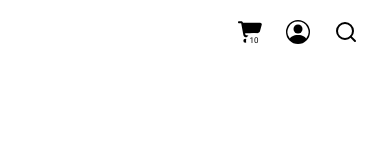
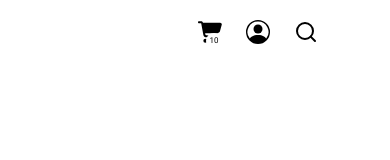
Before and after one commit to sani1426/next-project, a Next.js app: page / in a window 390 px wide. Shown: the top 160 px of the page. Built offline with nearby package versions, Linux system fonts and the light colour scheme.

Commit message:
update Navbar.jsx

```diff
--- a/components/shared/Navbar.jsx
+++ b/components/shared/Navbar.jsx
@@ -7,7 +7,7 @@ import { FaCartShopping } from "react-icons/fa6";
 
 const Navbar = () => {
   return (
-    <div className='flex items-center justify-between py-5 font-medium px-10'>
+    <div className='flex items-center justify-between py-5 font-medium px-5 md:px-10'>
       {/* <img src={assets.logo} alt="logo-image" className="w-36" /> */}
       <h1 className='sm:text-3xl md:text-4xl font-bold'>سامان شاپ</h1>
       <ul className='hidden sm:flex gap-5 sm:text-sm md:text-lg text-gray-700'>
```
